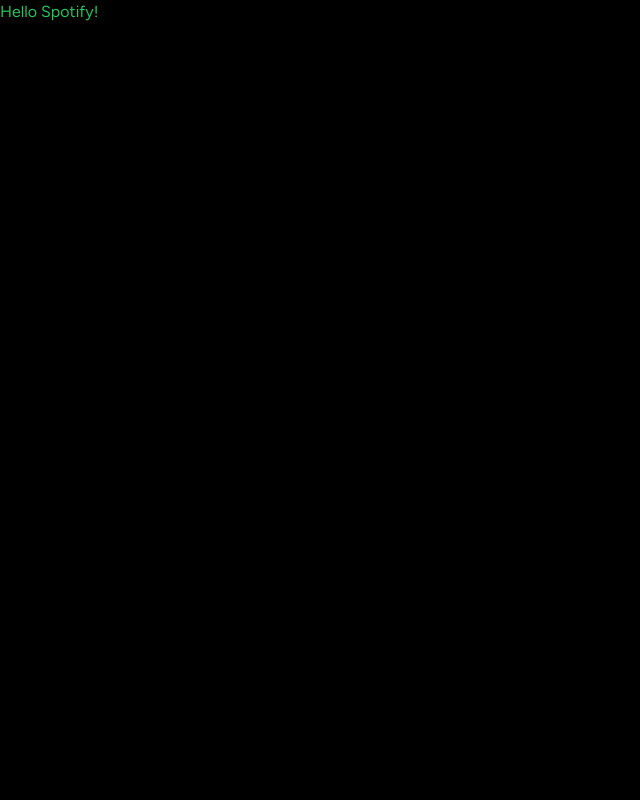
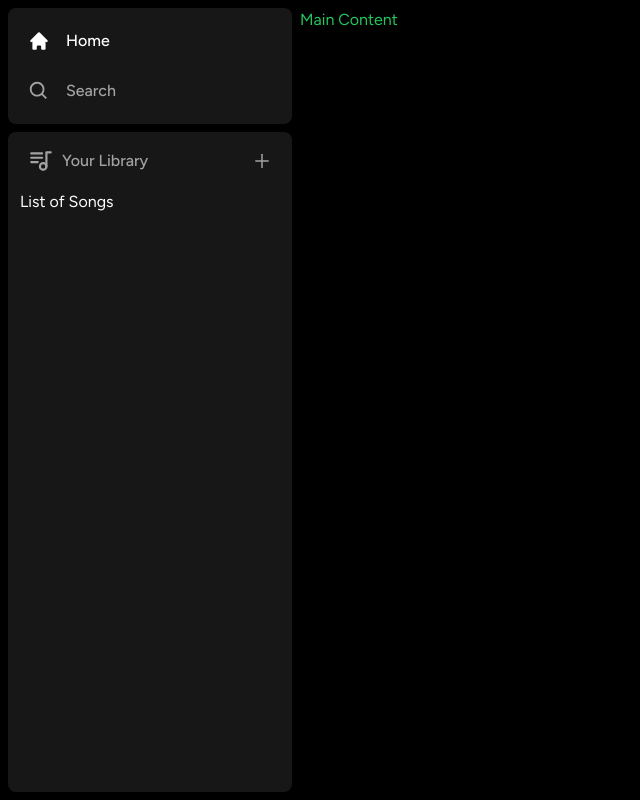
Before and after one commit to nthapa0000/Spotify_Clone, a Next.js app: page / in a window 1280 px wide. Shown: the whole page, without its empty margins (0-640 px from the left). Built offline with nearby package versions, Linux system fonts and the light colour scheme.

Commit message:
Sidebar basic layout

```diff
--- a/app/(site)/page.tsx
+++ b/app/(site)/page.tsx
@@ -2,7 +2,7 @@
 export default function Home() {
   return (
 <div className="text-green-500">
-  Hello Spotify!
+  Main Content
   </div>
   )
 }
--- a/app/layout.tsx
+++ b/app/layout.tsx
@@ -1,6 +1,7 @@
 import './globals.css'
 import type { Metadata } from 'next'
 import { Figtree } from 'next/font/google'
+import Sidebar from '@/components/Sidebar'
 
 const font = Figtree({ subsets: ['latin'] })
 
@@ -16,7 +17,11 @@
 }) {
   return (
     <html lang="en">
-      <body className={font.className}>{children}</body>
+      <body className={font.className}>
+        <Sidebar>
+        {children}
+        </Sidebar>
+        </body>
     </html>
   )
 }
--- /dev/null
+++ b/components/Box.tsx
@@ -0,0 +1,27 @@
+import { twMerge } from "tailwind-merge";
+
+interface BoxProps{
+    children: React.ReactNode;
+    className?: string;
+    // optional
+}
+
+const Box:React.FC<BoxProps> = ({children, className}) =>
+{
+    return(
+        <div
+        className={twMerge(`
+        bg-neutral-900
+        rounded-lg
+        h-fit
+        w-full
+        `,
+        className
+        )}
+        >
+           {children}
+        </div>
+    )
+}
+
+export default Box;
--- /dev/null
+++ b/components/Library.tsx
@@ -0,0 +1,60 @@
+"use client";
+import { TbPlaylist } from "react-icons/tb"
+import { AiOutlinePlus } from "react-icons/ai"
+
+const Library = () => {
+  const onClick = () => {};
+
+  return (
+    <div className="flex flex-col">
+      <div
+        className="
+            flex
+            items-center
+            justify-between
+            px-5
+            pt-4
+        "
+      >
+        <div
+          className="
+            inline-flex
+            items-center
+            gap-x-2
+        "
+        >
+            <TbPlaylist size={26} className="text-neutral-400" />
+            <p
+            className="
+            text-neutral-400
+            text-md
+            font-medium"
+            >
+                Your Library
+            </p>
+        </div>
+        <AiOutlinePlus
+            onclick={onClick}
+            size={20}
+            className="
+            text-neutral-400
+            cursar-pointer
+            hover:text-white
+            transition
+            "
+        />
+      </div>
+      <div className="
+      flex
+      flex-col
+      gap-y-2
+        px-3
+        mt-4
+      ">
+        List of Songs
+      </div>
+    </div>
+  );
+};
+
+export default Library;
--- /dev/null
+++ b/components/Sidebar.tsx
@@ -0,0 +1,67 @@
+"use client"
+import {usePathname} from "next/navigation"
+import {useMemo} from "react"
+import {HiHome} from "react-icons/hi"
+import {BiSearch} from "react-icons/bi"
+import Box from "./Box"
+import SidebarItem from "./SidebarItem"
+import Library from "./Library"
+
+interface SidebarProps{
+    children: React.ReactNode
+}
+const Sidebar:React.FC<SidebarProps> =
+({children}) => {
+    const pathname= usePathname()
+    const routes = useMemo(() => [
+        {
+            icon: HiHome,
+            label: "Home",
+            active: pathname !== "/search",
+            // due to this path our sidebar is active
+            href: "/",
+        },{
+            icon: BiSearch,
+            label: "Search",
+            active: pathname === "/search",
+            href: "/search",
+        }
+    ],[pathname] )
+    return(
+        <div className="flex h-full">
+            <div
+            className="hidden md:flex flex-col gap-y-2 bg-black h-full w-[300px] p-2"
+            >
+
+            <Box>
+                <div
+                className="
+                flex
+                flex-col
+                gap-y-4
+                px-5
+                py-4
+                "
+                >
+                    {routes.map((item) => (
+                        <SidebarItem
+                        key = {item.label}
+                        {...item}
+                        />
+                    ))}
+                </div>
+            </Box>
+            <Box className="overflow-y-auto h-full">
+                <Library />
+            </Box>
+            </div>
+
+            {/* passing server component to client component */}
+            <main className="h-full flex-1 overflow-y-auto py-2">
+                {children}
+            </main>
+        </div>
+    )
+}
+
+export default Sidebar;
--- /dev/null
+++ b/components/SidebarItem.tsx
@@ -0,0 +1,43 @@
+import { IconType } from "react-icons";
+import Link from "next/link";
+import { twMerge } from "tailwind-merge";
+
+interface SidebarItemProps
+{
+    icon: IconType;
+    label: string;
+    active: boolean;
+    href: string;
+}
+
+const SidebarItem:React.FC<SidebarItemProps> = ({
+    icon: Icon,
+    label,
+    active,
+    href})=>{
+    return(
+        <Link
+        href={href}
+        className={twMerge(`
+        flex
+        flex-row
+        h-auto
+        items-center
+        w-full
+        gap-x-4
+        text-md
+        font-medium
+        cursor-pointer
+        hover:text-white
+        transition
+        text-neutral-400
+        py-1
+        `, active && "text-white")}
+        >
+            <Icon size={26} />
+            <p className="truncate w-full">{label}</p>
+        </Link>
+    )
+}
+
+export default SidebarItem;
--- a/package.json
+++ b/package.json
@@ -19,6 +19,8 @@
     "postcss": "8.4.27",
     "react": "18.2.0",
     "react-dom": "18.2.0",
+    "react-icons": "^4.10.1",
+    "tailwind-merge": "^1.14.0",
     "tailwindcss": "3.3.3",
     "typescript": "5.1.6"
   }
```
Also changed, not shown: setup.txt, 1 other file (tests, documents, lock files or other folders).
